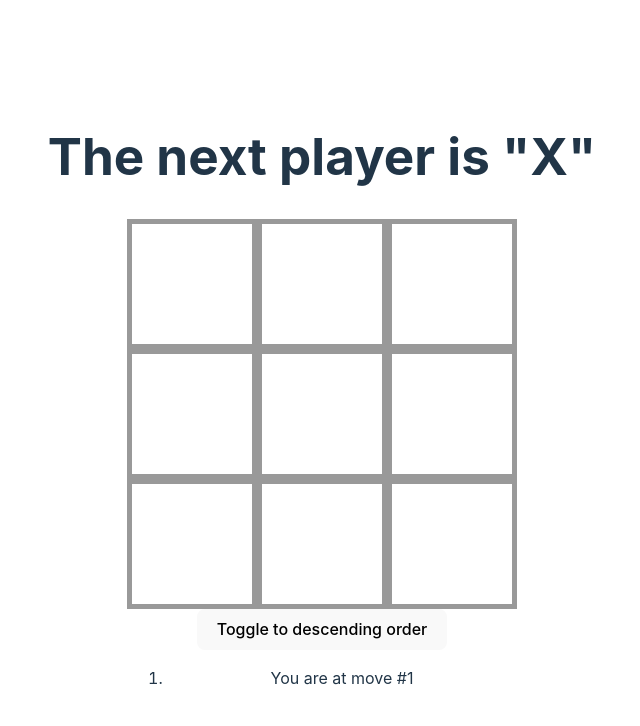
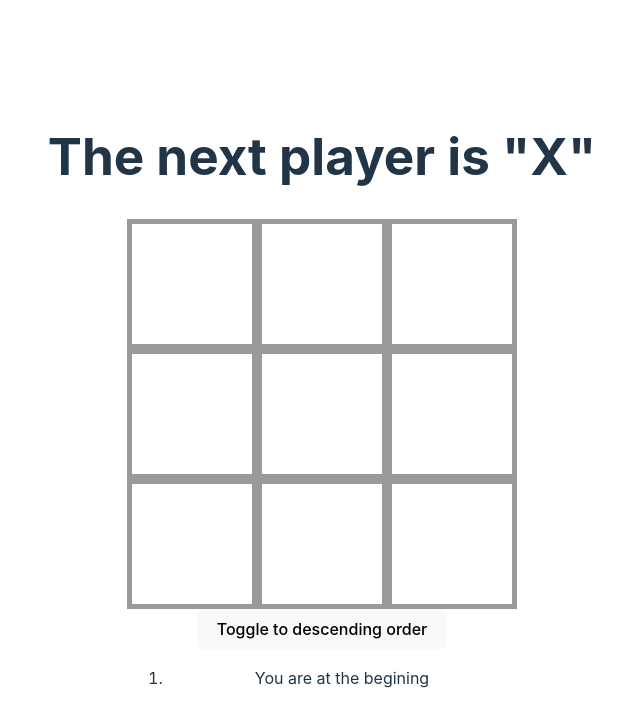
Before and after one commit to Kreciksan/Tic-tac-toa, a React (Vite) app in the folder tic-tac-toe/: page / in a window 1280 px wide. Shown: the top 726 px of the page, without its empty margins (318-958 px from the left). Built offline with nearby package versions, Linux system fonts and the light colour scheme; the HTML template or start-up script is replaced by a standard one.

Commit message:
Added draw result and fixed counting of moves

```diff
--- a/tic-tac-toe/src/App.jsx
+++ b/tic-tac-toe/src/App.jsx
@@ -17,6 +17,7 @@ function Board({xIsNext, squares, onPlay}) {
   let status;
 
   if(winningLines[0]) status = "The winner is " + squares[winningLines[0]];
+  else if(!squares.includes(null)) status = "Draw"
   else status = 'The next player is "' + (xIsNext ? "X" : "O") + '"';
 
   function handleClick(i) {
@@ -108,7 +109,7 @@ function Game() {
     if(move === currentMove) {
       return (
         <li key={move}>
-          <p>You are at move #{move+1}</p>
+          <p>You are at {move == 0 ? 'the begining' : 'move #' + move}</p>
         </li>
       );
     }
```
